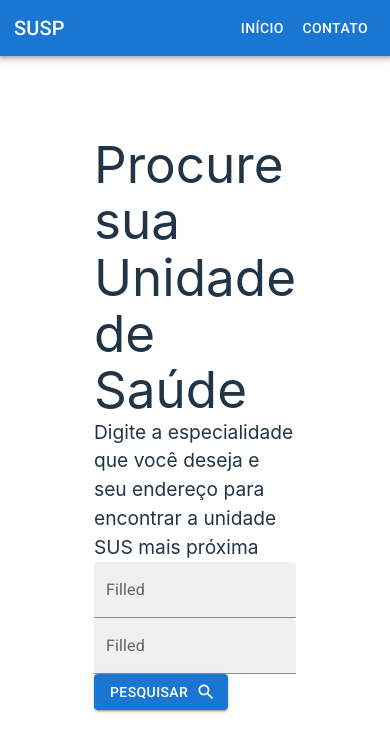
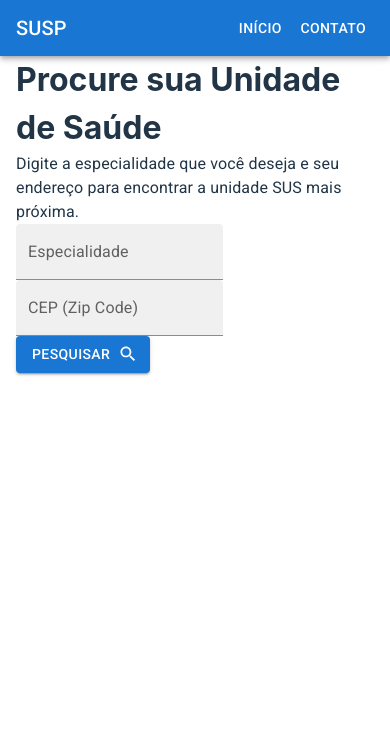
Before and after one commit to suspsaude/susp-frontend, a React (Vite) app: page / in a window 390 px wide. Shown: the top 752 px of the page. Built offline with nearby package versions, Linux system fonts and the light colour scheme.

Commit message:
feat: Make home page responsive and improve spacing

```diff
--- a/src/App.css
+++ b/src/App.css
@@ -1,3 +1,14 @@
 .texto-medio{
   font-size: 1.2rem;
 }
+
+.title{
+  font-weight: bolder;
+  font-size: 3rem;
+}
+
+@media (max-width: 768px) {
+  .title {
+    font-size: 2rem;
+  }
+}
--- a/src/App.tsx
+++ b/src/App.tsx
@@ -1,13 +1,11 @@
 import './App.css'
 import Button from '@mui/material/Button';
-
 import AppBar from '@mui/material/AppBar';
 import Box from '@mui/material/Box';
 import Toolbar from '@mui/material/Toolbar';
 import Typography from '@mui/material/Typography';
 import Container from '@mui/material/Container';
 import TextField from '@mui/material/TextField';
-
 import SearchIcon from '@mui/icons-material/Search';
 
 import '@fontsource/roboto/300.css';
@@ -15,40 +13,63 @@ import '@fontsource/roboto/400.css';
 import '@fontsource/roboto/500.css';
 import '@fontsource/roboto/700.css';
 
-
-
 function App() {
 
   return (
     <>
       <Box sx={{ flexGrow: 1 }}>
-        <AppBar position="static">
+        <AppBar position="static" className="bg-blue-600 shadow-lg">
           <Toolbar>
-            <Typography variant="h6" component="div" sx={{ flexGrow: 1 }}>
+            <Typography variant="h6" component="div" sx={{ flexGrow: 1 }} className="text-white">
               SUSP
             </Typography>
-            <Button color="inherit">Início</Button>
-            <Button color="inherit">Contato</Button>
+            <Button color="inherit" className="text-white hover:bg-blue-500">Início</Button>
+            <Button color="inherit" className="text-white hover:bg-blue-500">Contato</Button>
           </Toolbar>
         </AppBar>
       </Box>
-      <Container >
-        <Box sx = {{ m: 10 }}>
-          <h1>
+
+      <Container className="mt-12 mx-auto max-w-4xl">
+        <Box className="text-center space-y-6 p-6">
+          <p
+            className="title"
+          >
             Procure sua Unidade de Saúde
-          </h1>
-          <p className="texto-medio mb-5 mt-2">Digite a especialidade que você deseja e seu endereço para encontrar a unidade SUS mais próxima</p>
+          </p>
+          <Typography
+            variant="body1"
+            className="text-gray-600 text-lg sm:text-md"
+          >
+            Digite a especialidade que você deseja e seu endereço para encontrar a unidade SUS mais próxima.
+          </Typography>
 
-          <TextField className="mt-4" id="filled-basic" label="Filled" variant="filled" />
-          <TextField className="mx-4" id="filled-basic" label="Filled" variant="filled" />
+          <form className="flex flex-col space-y-4 justify-center md:flex-row md:space-y-0 md:space-x-4">
+            <TextField
+              id="specialty-input"
+              label="Especialidade"
+              variant="filled"
+              className="lg:w-1/3 md:w-1/2"
+            />
 
-          <Button variant="contained" endIcon={<SearchIcon />}>Pesquisar</Button>
+            <TextField
+              id="zip-code-input"
+              label="CEP (Zip Code)"
+              variant="filled"
+              className="lg:w-1/3 md:w-1/2"
+            />
+          </form>
+
+          <Button
+            variant="contained"
+            endIcon={<SearchIcon />}
+            className="bg-blue-600 hover:bg-blue-700 text-white"
+          >
+            Pesquisar
+          </Button>
         </Box>
-
       </Container>
     </>
-
   );
 }
 
-export default App
+export default App;
```
